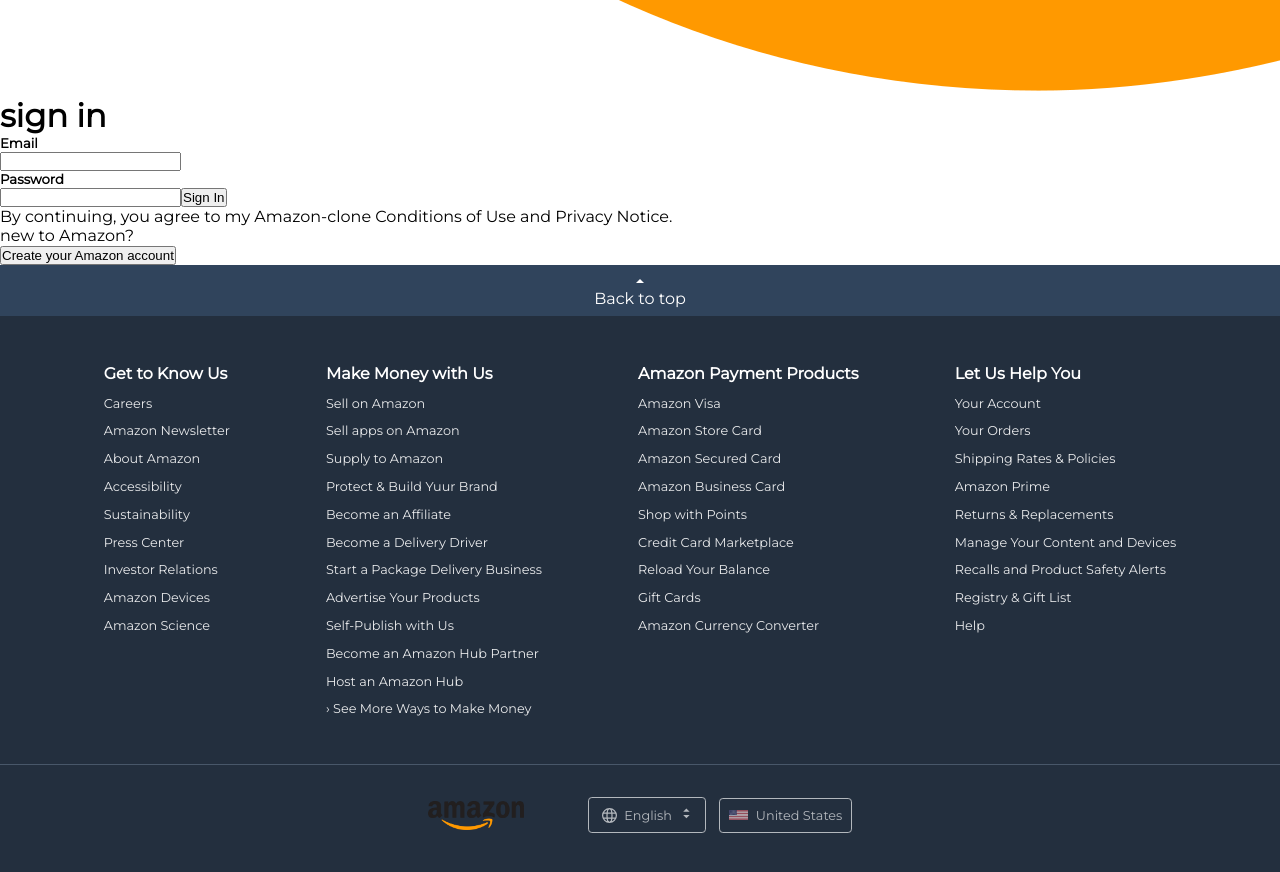
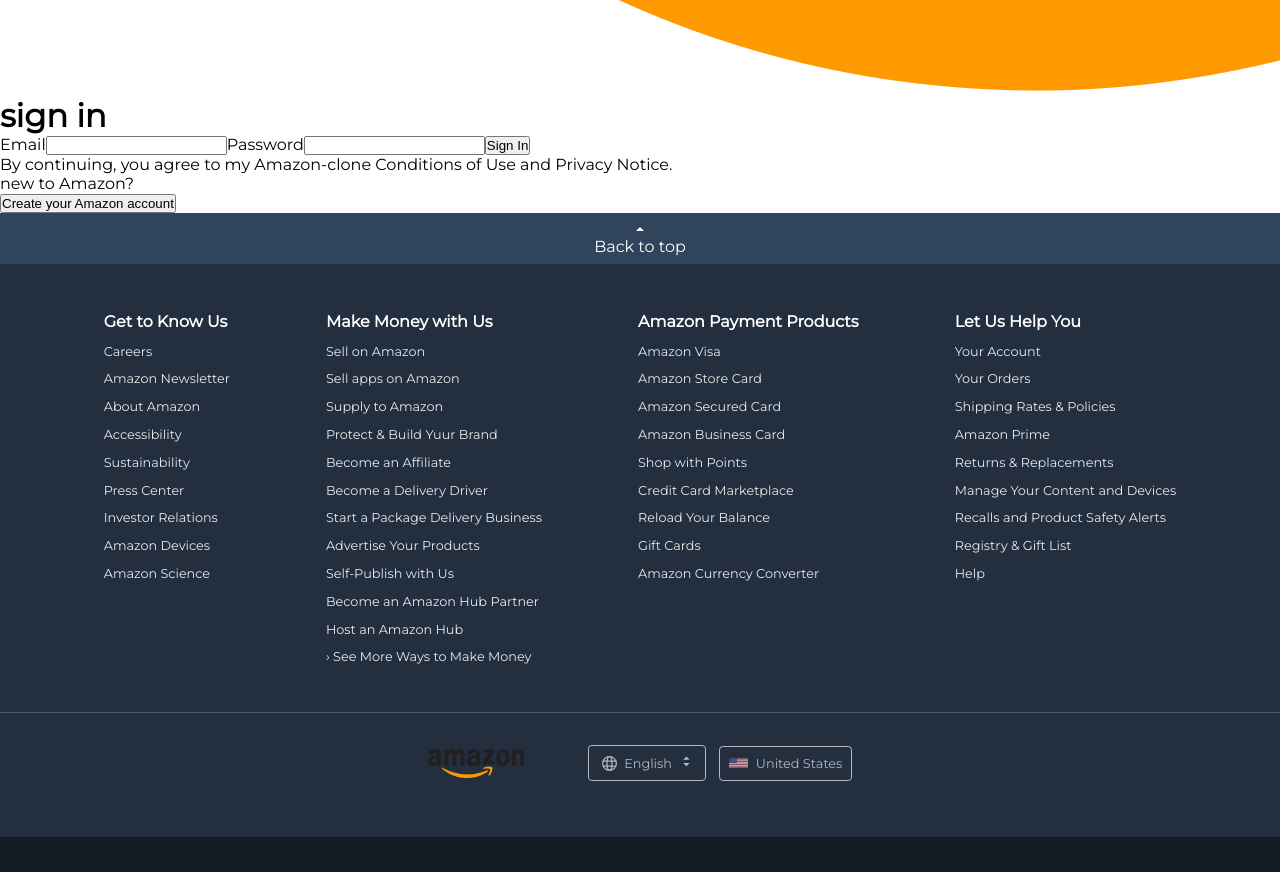
Before and after one commit to henokyohanesdev/Amazon-clone, a React (Vite) app in the folder react-amazon-clone/: page /auth in a window 1280 px wide. Shown: the part 780-1652 px from the top of the page. Built offline with nearby package versions, Linux system fonts and the light colour scheme.

Commit message:
user authentication component and functionality implemented.

```diff
--- a/react-amazon-clone/src/pages/Auth/Auth.jsx
+++ b/react-amazon-clone/src/pages/Auth/Auth.jsx
@@ -1,10 +1,55 @@
-import React from 'react'
+import React, { useState, useContext } from 'react'
 import Layout from '../../Components/Layout/Layout'
 import logo from '../../assets/amazon-logo.png'
 import { Link } from 'react-router-dom'
+import { auth } from '../../utils/firebase'
 import styles from './Auth.module.css'
+import { signInWithEmailAndPassword, createUserWithEmailAndPassword } from 'firebase/auth'
+import { DataContext } from '../../Components/DataProvider/DataProvider'
+import { ActionTypes } from '../../utils/actionType'
 
 export default function Auth() {
+
+  const [email, setEmail] = React.useState('')
+  const [password, setPassword] = React.useState('')
+  const [error, setError] = React.useState('')
+
+  const [{ user }, dispatch] = useContext(DataContext)
+
+  console.log(user);
+
+  const handleAuth = async (e) => {
+    e.preventDefault()
+    if (e.target.name === 'signin') {
+      signInWithEmailAndPassword(auth, email, password)
+        .then((userCredential) => {
+          // Signed in
+          dispatch({ type: ActionTypes.SET_USER, user: userCredential.user })
+          console.log(user)
+        })
+        .catch((error) => {
+          const errorCode = error.code
+          const errorMessage = error.message
+          console.log(errorCode, errorMessage)
+        })
+
+    }
+    else {
+      createUserWithEmailAndPassword(auth, email, password)
+        .then((userCredential) => {
+          // Signed in
+          dispatch({ type: ActionTypes.SET_USER, user: userCredential.user })
+          console.log(user)
+        })
+        .catch((error) => {
+          const errorCode = error.code
+          const errorMessage = error.message
+          console.log(errorCode, errorMessage)
+        })
+
+    }
+  }
+
   return (
     <Layout>
       <div>
@@ -12,17 +57,17 @@ export default function Auth() {
         <div className={styles.container}>
           <h1 className={styles.title}>sign in</h1>
           <form>
-            <h5 className={styles.label}>Email</h5>
-            <input type="text" className={styles.input} />
-            <h5 className={styles.label}>Password</h5>
-            <input type="password" className={styles.input} />
-            <button className={styles.button}>Sign In</button>
+            <label className={styles.label} htmlFor='email'>Email</label>
+            <input type="email" className={styles.input} value={email} onChange={(e) => setEmail(e.target.value)} />
+            <label className={styles.label} htmlFor='password'>Password</label>
+            <input type="password" className={styles.input} value={password} onChange={(e) => setPassword(e.target.value)} />
+            <button className={styles.button} name='signin' type='submit' onClick={handleAuth}>Sign In</button>
           </form>
           <p className={styles.text}>By continuing, you agree to my Amazon-clone Conditions of Use and Privacy Notice.</p>
           <p>new to Amazon?</p>
-          <button className={styles.button}>Create your Amazon account</button>
+          <button className={styles.button} name='signup' type='submit' onClick={handleAuth}>Create your Amazon account</button>
+        </div>
       </div>
-    </div>
     </Layout>
   )
 }
--- a/react-amazon-clone/src/utils/actionType.js
+++ b/react-amazon-clone/src/utils/actionType.js
@@ -1,5 +1,5 @@
 export const ActionTypes = {
     ADD_TO_CART: "ADD_TO_CART",
     REMOVE_FROM_CART: "REMOVE_FROM_CART",
-
+    SET_USER: "SET_USER",
 }
--- a/react-amazon-clone/src/utils/firebase.js
+++ b/react-amazon-clone/src/utils/firebase.js
@@ -1,8 +1,7 @@
 // Import the functions you need from the SDKs you need
 import { initializeApp } from "firebase/app";
 import { getAuth } from "firebase/auth";
-import 'firebase/compact/firestore'
-import 'firebase/compact/auth'
+import { getFirestore } from 'firebase/firestore'
 
 // TODO: Add SDKs for Firebase products that you want to use
 // https://firebase.google.com/docs/web/setup#available-libraries
--- a/react-amazon-clone/src/utils/reducer.js
+++ b/react-amazon-clone/src/utils/reducer.js
@@ -2,6 +2,7 @@ import { ActionTypes } from "./actionType";
 
 export const initialState = {
   cart: [],
+  user: null,
 };
 
 export const reducer = (state, action) => {
@@ -43,7 +44,6 @@ export const reducer = (state, action) => {
           // Remove item if quantity is 1
           updatedCart.splice(itemIndex, 1);
         }
-
         return {
           ...state,
           cart: updatedCart,
@@ -52,6 +52,12 @@ export const reducer = (state, action) => {
 
       return state;
 
+    case ActionTypes.SET_USER:
+      return {
+        ...state,
+        user: action.user,
+      };
+
     default:
       return state;
   }
```
